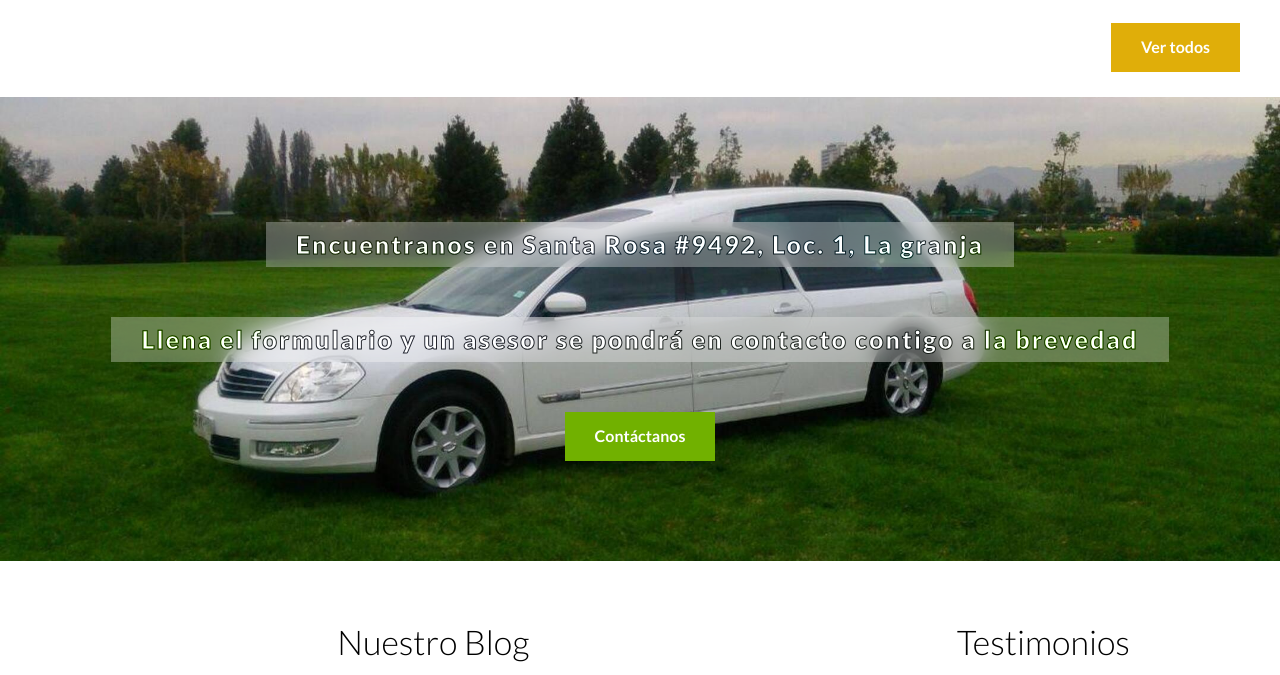
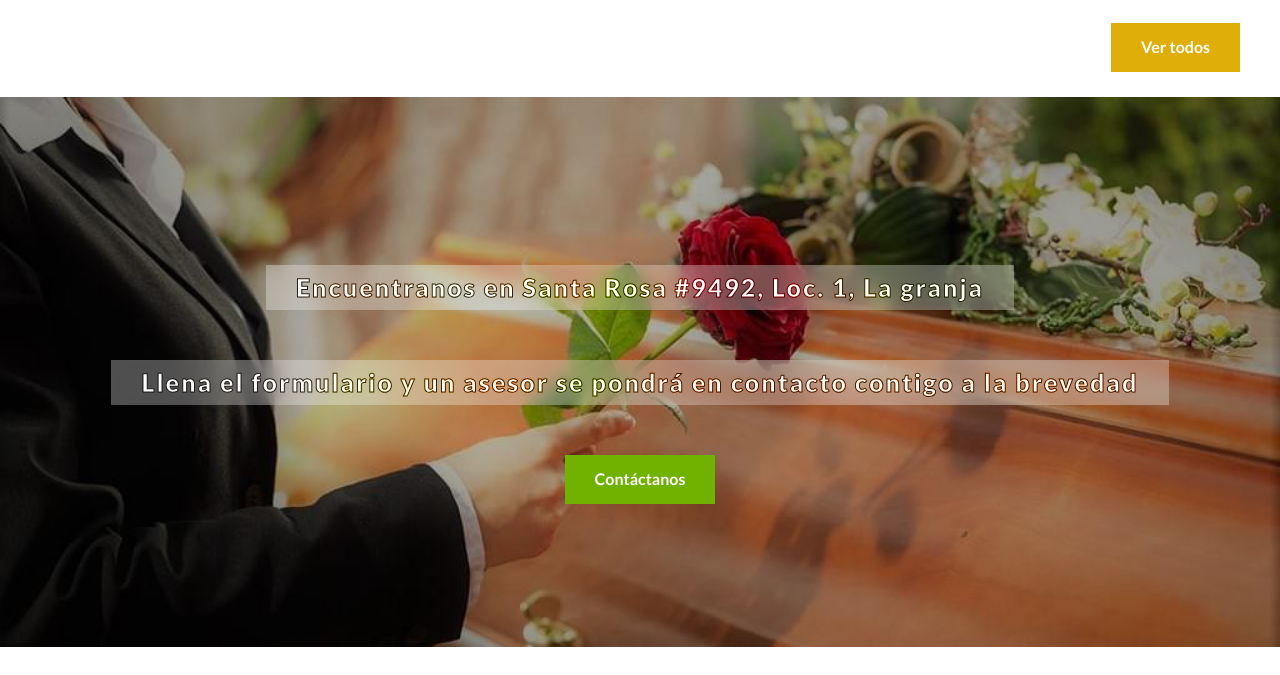
Before and after one commit to kioalice/funeraria.github.io, a website: page index.html in a window 1280 px wide. Shown: the part 2009-2684 px from the top of the page. Drawn offline with Linux system fonts and the light colour scheme.

Commit message:
Update index.html

```diff
--- a/index.html
+++ b/index.html
@@ -308,7 +308,7 @@
 
     </section>
 
-    <section class="imagen-contacto">
+    <section class="imagen-contacto inicio">
         <p>Encuentranos en Santa Rosa #9492, Loc. 1, La granja</p>
         <p>Llena el formulario y un asesor se pondrá en contacto contigo a la brevedad</p>
         <a href="contacto.html" class="boton-verde">Contáctanos</a>
```
